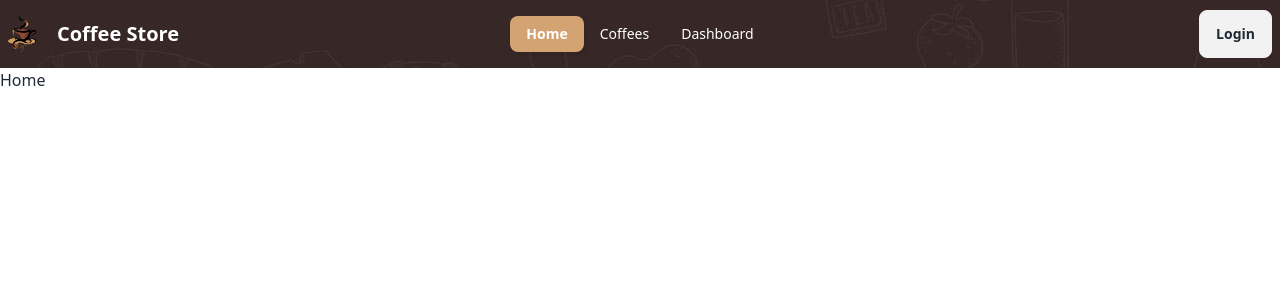
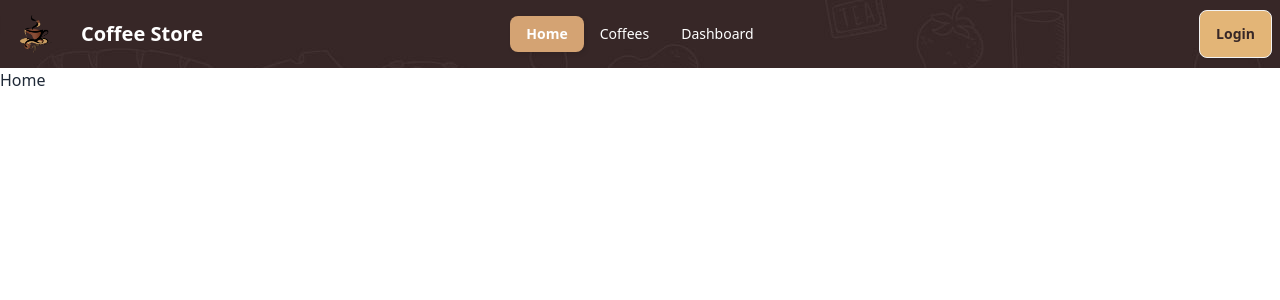
Before and after one commit to mdabdulkyum1/coffee-store, a React (Vite) app: page / in a window 1280 px wide. Shown: the top 300 px of the page. Built offline with nearby package versions, Linux system fonts and the light colour scheme.

Commit message:
navbar design done

```diff
--- a/src/components/Navbar/Navbar.jsx
+++ b/src/components/Navbar/Navbar.jsx
@@ -1,17 +1,38 @@
-import { NavLink } from 'react-router-dom';
-import logo from '../../assets/more/logo1.png'
+import { NavLink } from "react-router-dom";
+import logo from "../../assets/more/logo1.png";
 
 const Navbar = () => {
-  const links = <>
-        <li><NavLink to="/">Home</NavLink></li>
-        <li><NavLink to="/coffees">Coffees</NavLink></li>
-        <li><NavLink to="/dashboard">Dashboard</NavLink></li>
+  const links = (
+    <>
+      <li>
+        <NavLink to="/" className="hover:bg-white hover:text-coffee">
+          Home
+        </NavLink>
+      </li>
+      <li>
+        <NavLink to="/coffees" className="hover:bg-white hover:text-coffee">
+          Coffees
+        </NavLink>
+      </li>
+      <li>
+        <NavLink to="/dashboard" className="hover:bg-white hover:text-coffee">
+          Dashboard
+        </NavLink>
+      </li>
     </>
+  );
   return (
     <nav className="bg-navbarBg navbar text-white">
-      <div className="navbar-start">
+      <div className="navbar-start gap-3">
         <div className="dropdown">
-          <div tabIndex={0} role="button" className="btn btn-ghost lg:hidden">
+
+          <div className="drawer">
+            <input id="my-drawer" type="checkbox" className="drawer-toggle" />
+            <div className="drawer-content">
+
+              {/* Page content here */}
+              <label htmlFor="my-drawer">
+                <div htmlFor="my-drawer" role="button" className="btn btn-ghost lg:hidden">
                   <svg
                     xmlns="http://www.w3.org/2000/svg"
                     className="h-5 w-5"
@@ -27,25 +48,36 @@ const Navbar = () => {
                     />
                   </svg>
                 </div>
-          <ul
-            tabIndex={0}
-            className="menu menu-sm dropdown-content bg-base-100 rounded-box z-[1] mt-3 w-52 p-2 shadow"
-          >
+              </label>
+            </div>
+            <div className="drawer-side">
+              <label
+                htmlFor="my-drawer"
+                aria-label="close sidebar"
+                className="drawer-overlay"
+              ></label>
+              <ul className="menu bg-base-200  text-base-content min-h-full w-80 p-4 pt-6">
+               <label className="btn bg-coffee text-coffeeBtn font-extrabold rounded-full  h-8 absolute top-0 right-0" title="close"  htmlFor="my-drawer" aria-label="close sidebar">X</label>
+                {/* Sidebar content here */}
+                <div className="mt-6">
                 {links}
+
+                </div>
               </ul>
             </div>
+          </div>
+
+        </div>
         <div className="">
-          <img src={logo} alt="Coffee Logo" className='w-8' />
+          <img src={logo} alt="Coffee Logo" className="w-8" />
         </div>
-        <a className="btn btn-ghost text-xl">Coffee Store  </a>
+        <a className="btn btn-ghost text-xl">Coffee Store </a>
       </div>
       <div className="navbar-center hidden lg:flex">
-        <ul className="menu menu-horizontal px-1">
-          {links}
-        </ul>
+        <ul className="menu menu-horizontal px-1">{links}</ul>
       </div>
       <div className="navbar-end">
-        <a className="btn">Login</a>
+        <a className="btn bg-coffeeBtn text-coffee">Login</a>
       </div>
     </nav>
   );
--- a/tailwind.config.js
+++ b/tailwind.config.js
@@ -6,8 +6,8 @@ export default {
   ],
   theme: {
     extend: {
-      color: {
-          'coffee': '#372727,',
+      colors: {
+          'coffee': '#372727',
           'coffeeBtn': '#e3b577'
       },
       backgroundImage:{
```
Lines whose indentation alone changed are shown as unchanged.
